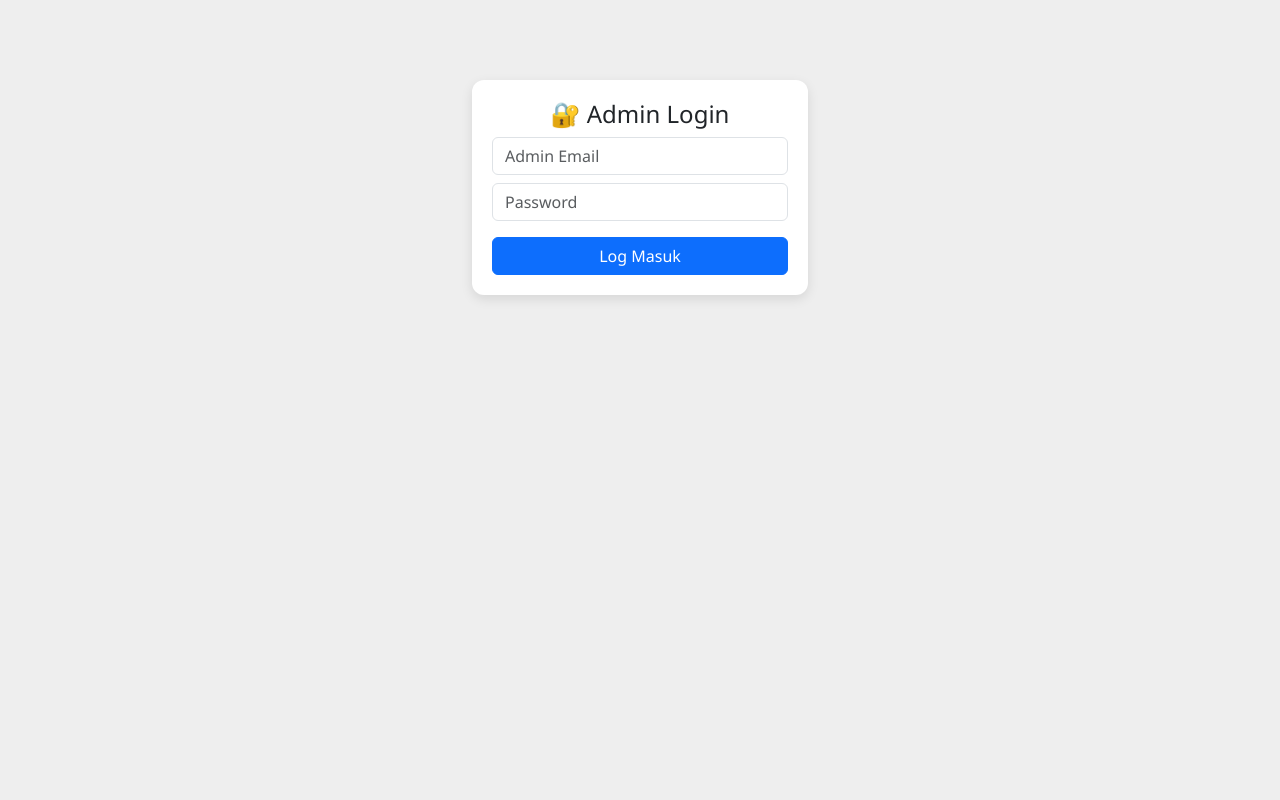
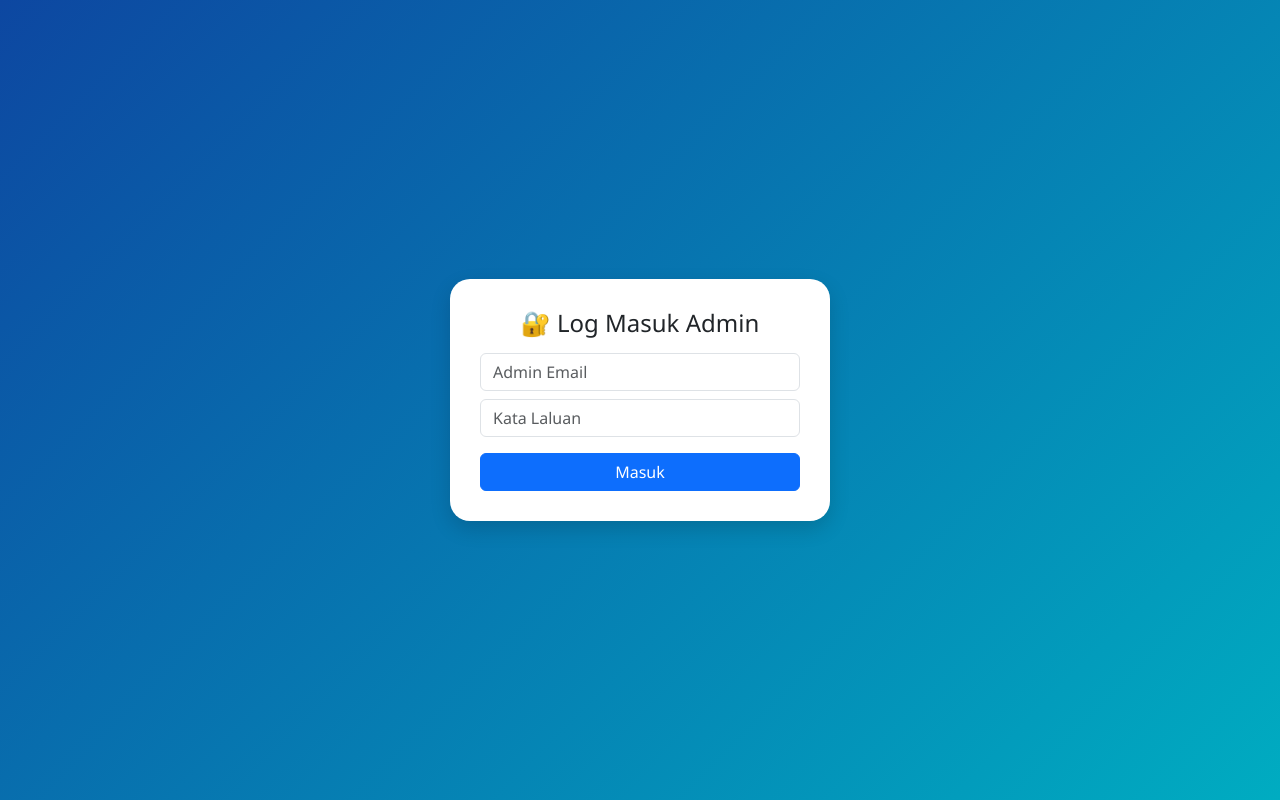
Before and after one commit to syhraff/easy_grocer, a PHP site: page /admin_login.php in a window 1280 px wide. Run offline with PHP 8.4, Linux system fonts and the light colour scheme.

Commit message:
Add files via upload

```diff
--- a/admin_login.php
+++ b/admin_login.php
@@ -1,11 +1,39 @@
-<!DOCTYPE html><html><head><title>Admin Login</title>
-<link href="https://cdn.jsdelivr.net/npm/bootstrap@5.3.0/dist/css/bootstrap.min.css" rel="stylesheet">
-<style>body{background:#eee;font-family:'Segoe UI'} .box{max-width:336px;margin:80px auto;padding:20px;background:white;border-radius:12px;box-shadow:0 4px 12px rgba(0,0,0,0.1)}</style>
-</head><body><div class="box text-center">
-<h4>🔐 Admin Login</h4>
-<?php if(isset($_GET['error'])) echo "<div class='alert alert-danger'>".$_GET['error']."</div>";?>
-<form method="post" action="admin_login_process.php">
-<input type="email" name="email" placeholder="Admin Email" class="form-control mb-2" required>
-<input type="password" name="password" placeholder="Password" class="form-control mb-3" required>
-<button class="btn btn-primary w-100">Log Masuk</button>
-</form></div></body></html>
+<!DOCTYPE html>
+<html lang="ms">
+<head>
+  <meta charset="UTF-8">
+  <title>Admin Login - EasyGrocer</title>
+  <link href="https://cdn.jsdelivr.net/npm/bootstrap@5.3.0/dist/css/bootstrap.min.css" rel="stylesheet">
+  <style>
+    body {
+      background: linear-gradient(135deg, #0d47a1, #00acc1);
+      font-family: 'Segoe UI', sans-serif;
+      display: flex;
+      align-items: center;
+      justify-content: center;
+      height: 100vh;
+    }
+    .login-box {
+      background: white;
+      padding: 30px;
+      border-radius: 20px;
+      box-shadow: 0 8px 20px rgba(0,0,0,0.15);
+      width: 100%;
+      max-width: 380px;
+    }
+  </style>
+</head>
+<body>
+  <div class="login-box">
+    <h4 class="text-center mb-3">🔐 Log Masuk Admin</h4>
+    <?php if (isset($_GET['error'])): ?>
+      <div class="alert alert-danger"><?= $_GET['error'] ?></div>
+    <?php endif; ?>
+    <form method="post" action="admin_login_process.php">
+      <input type="email" name="email" class="form-control mb-2" placeholder="Admin Email" required>
+      <input type="password" name="password" class="form-control mb-3" placeholder="Kata Laluan" required>
+      <button class="btn btn-primary w-100">Masuk</button>
+    </form>
+  </div>
+</body>
+</html>
```
